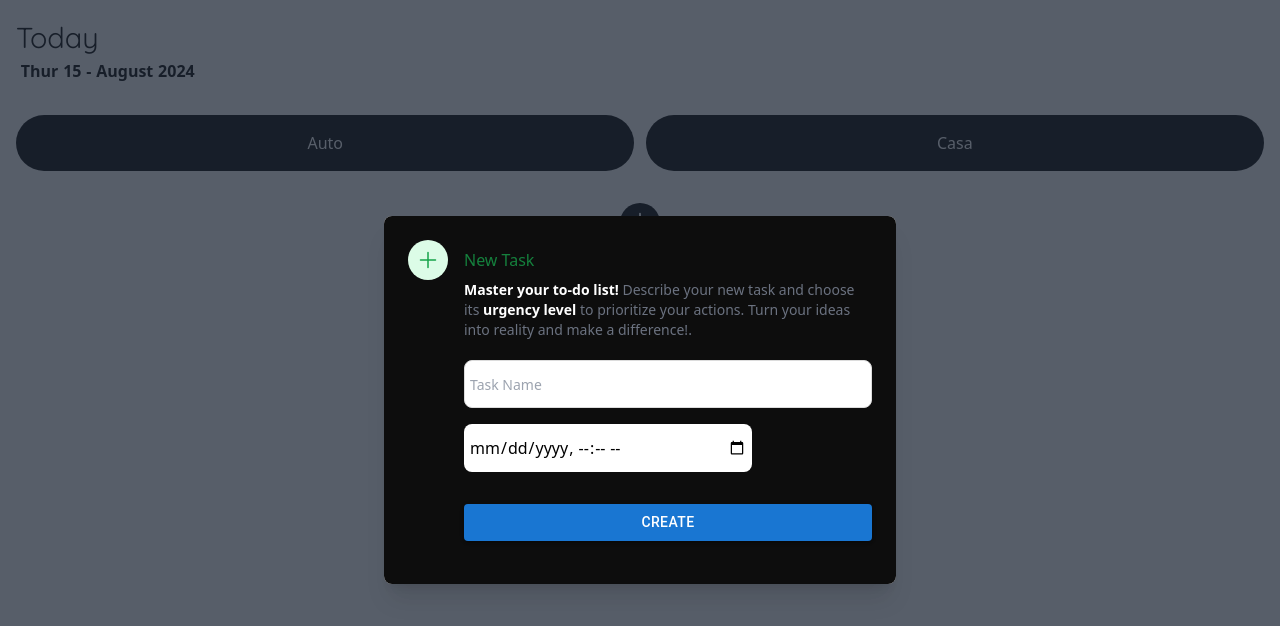
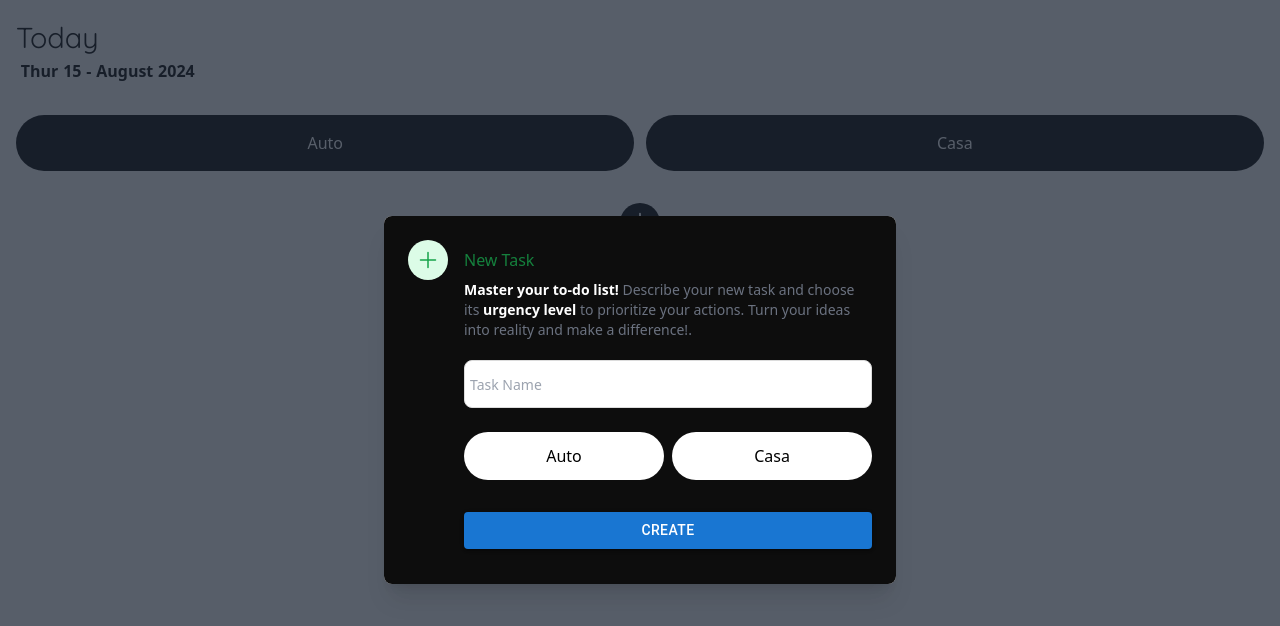
Before and after one commit to ignaarguello/TSM---Frontend, a React (Vite) app: page / in a window 1280 px wide. Both pictures are taken after a click on the element 640 px from the left and 223 px from the top of the page. Shown: the top 626 px of the page. Built offline with nearby package versions, Linux system fonts and the light colour scheme.

Commit message:
Add: Styles and features in form-task component

```diff
--- a/src/components/FormModal/Modal.jsx
+++ b/src/components/FormModal/Modal.jsx
@@ -12,13 +12,13 @@ import ModalContext from '../../context/ModalContext'
 
 //Hooks
 import { useContext } from 'react'
-import { minHeight } from '@mui/system'
 
 export default function Modal(props) {
     const { isOpen, setIsOpen } = useContext(ModalContext)
 
     const CloseModal = () => { isOpen ? setIsOpen(false) : !isOpen ? setIsOpen(true) : pass }
 
+    /* JSX */
     return (
         <Dialog open={isOpen} onClose={CloseModal} className="relative z-10">
             <DialogBackdrop
@@ -32,7 +32,7 @@ export default function Modal(props) {
                         transition
                         className="relative transform overflow-hidden rounded-lg bg-white text-left shadow-xl transition-all data-[closed]:translate-y-4 data-[closed]:opacity-0 data-[enter]:duration-300 data-[leave]:duration-200 data-[enter]:ease-out data-[leave]:ease-in sm:my-8 sm:w-full sm:max-w-lg data-[closed]:sm:translate-y-0 data-[closed]:sm:scale-95"
                     >
-                        <div className=" px-4 pb-4 pt-5 sm:p-6 sm:pb-4" style={{ backgroundColor: '#0D0D0D'}}>
+                        <div className=" px-4 pb-4 pt-5 sm:p-6 sm:pb-4" style={{ backgroundColor: '#0D0D0D' }}>
                             <div className="sm:flex sm:items-start">
                                 <div className="mx-auto flex h-12 w-12 flex-shrink-0 items-center justify-center rounded-full bg-green-100 sm:mx-0 sm:h-10 sm:w-10">
                                     <PlusIcon aria-hidden="true" className="h-6 w-6 text-green-600" />
--- a/src/components/FormTask/FormTask.jsx
+++ b/src/components/FormTask/FormTask.jsx
@@ -5,30 +5,66 @@ import '../../styles/FormTask.css'
 import Button from '@mui/material/Button';
 
 //Hooks
-import { useRef } from 'react';
+import { useState, useEffect } from 'react';
 
 
 //Componente Formulario Padre
 export default function FormTask() {
-    const NameRef = useRef()
-    const DateRef = useRef()
+    //Variales de estado de los Input
+    const [name, setName] = useState()
+    const [type, setType] = useState()
+    const [SelectedActive, setSelectedActive] = useState(null)
 
-    const CollectedData = {
-        name: NameRef?.current?.value,
-        date: DateRef?.current?.value,
+    //Variables que usamos para obtener el metodo/objeto - (Date)
+    const date = new Date()
+    const day = date.getDate()
+    const month = date.getMonth()
+    const year = date.getFullYear()
+    const FormattedDate = `${day}/${month}/${year}`
+
+    //Modelo de data a enviar
+    const ModelData = { name: name, date: FormattedDate, type: type }
+
+    //Funcion set para el nombre de la task
+    const SetName = (event) => setName(event.target.value)
+
+    //Funcion encargada de modificar las clases de los Select - (Auto o Casa)
+    //Usaremos JQuery...
+    const SelectItem = document.querySelectorAll('.ItemSelect_FT')
+
+    //Funcion encargada de la logica de enviar la data
+    const CollectData = () => {
+        console.log(ModelData)
+        console.log(SelectItem)
     }
 
-    const SendData = (event) => {
-        event.preventDefault()
-    }
+    const handleTypeChange = (type) => {
+        setSelectedActive(type);
+    };
 
+    //Componente Formulario para crear las Task - (Form Task)
     return (
         <div id='Contenedor-General_FormTask'>
-            <form onSubmit={SendData}>
-                <input type="text" name="name-task-input" id="Name-Task-Input_IFT" placeholder='Task Name' ref={NameRef} />
-                <input type='datetime-local' id='InputDate_IDFT' ref={DateRef} />
-                <Button type='submit' variant="contained" id='ButtonCreate-MUI_IDFT'>Create</Button>
-            </form>
+            <section id='ContendorInputText_FT'>
+                <input onInput={SetName} type="text" name="name-task-input" id="Name-Task-Input_IFT" placeholder='Task Name' />
+            </section>
+            <section id='ContenedorSelect_FT'>
+                <div
+                    onClick={() => handleTypeChange('Auto')}
+                    className={`ItemSelect_FT ${SelectedActive === 'Auto' ? 'ItemSelected' : ''}`}
+                    id='Select-Auto_FT'
+                >
+                    Auto
+                </div>
+                <div
+                    onClick={() => handleTypeChange('Casa')}
+                    className={`ItemSelect_FT ${SelectedActive === 'Casa' ? 'ItemSelected' : ''}`}
+                    id='Select-Casa_FT'
+                >
+                    Casa
+                </div>
+            </section>
+            <Button type='click' onClick={CollectData} variant="contained" id='ButtonCreate-MUI_IDFT'>Create</Button>
         </div>
     )
 }
--- a/src/styles/FormTask.css
+++ b/src/styles/FormTask.css
@@ -7,6 +7,12 @@
     margin-top: 1.3rem;
     display: flex;
     flex-direction: column;
+    gap: 1rem;
+  }
+
+  /* Contenedor del Input Text - (Name Task) */
+  #ContendorInputText_FT {
+    width: 100%;
   }
 
   /* Propiedades del Input */
@@ -21,17 +27,33 @@
     -webkit-user-select: none;
   }
 
-  /* Propiedades del Input Date */
-  #InputDate_IDFT {
-    margin: 1rem 0;
+  /* Contenedor Select - (Auto o Casa) */
+  #ContenedorSelect_FT {
+    display: flex;
     height: 3rem;
-    padding: 5px;
-    border-radius: 8px;
-    width: 18rem;
+    gap: 8px;
+    margin-top: 0.5rem;
   }
 
-  #ButtonCreate-MUI_IDFT{
-      width: 100%;
-      margin-top: 1rem;
+  /* Propiedades del Select - (Casa o Auto) */
+  .ItemSelect_FT {
+    width: 50%;
+    height: 100%;
+    background-color: white;
+    color: black;
+    display: flex;
+    justify-content: center;
+    align-items: center;
+    border-radius: 30px;
+  }
+  #ButtonCreate-MUI_IDFT {
+    width: 100%;
+    margin-top: 1rem;
+  }
+
+  .ItemSelected {
+    background-color: black;
+    border: 2px solid darkslateblue;
+    color: white;
   }
 }
```
